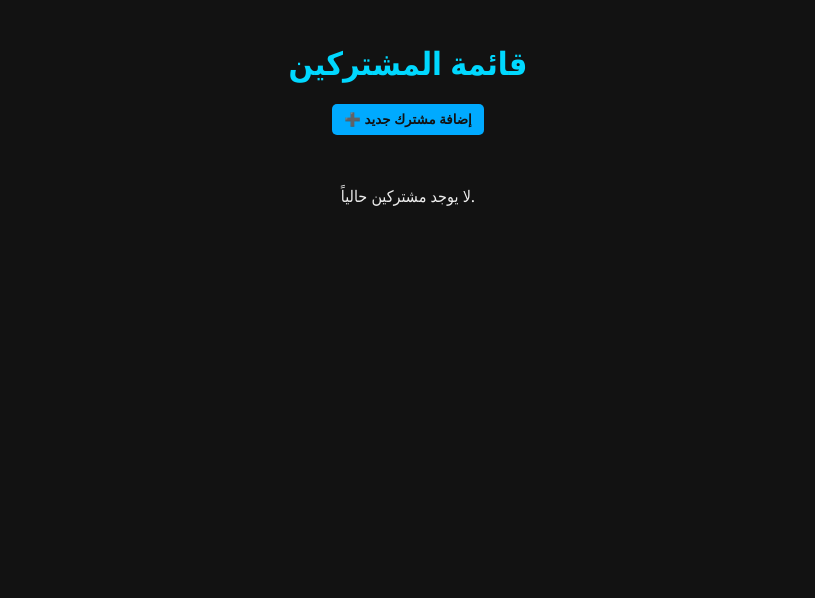
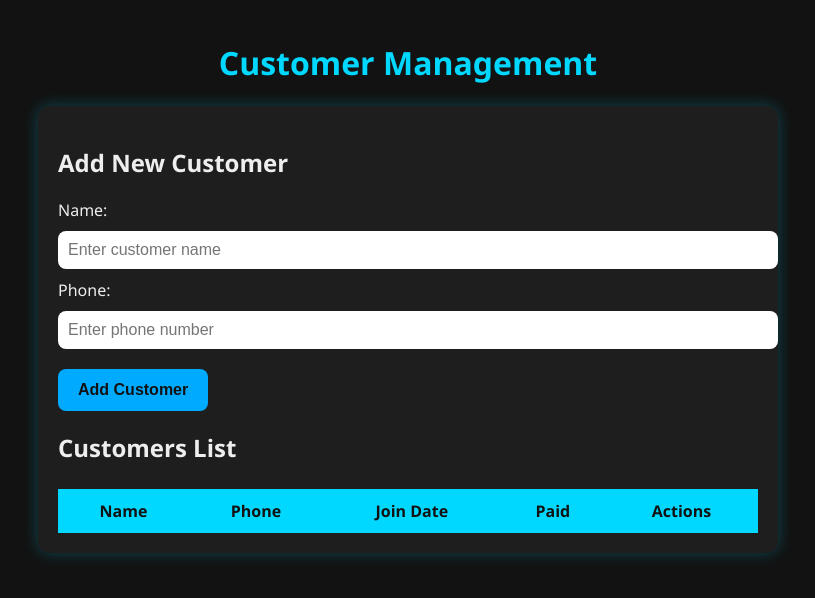
Before and after one commit to iqfadi0/Fadi-Web, a Flask app: page / in a window 1280 px wide. Shown: the top 598 px of the page, without its empty margins (232-1047 px from the left). Run offline with Flask 3, Linux system fonts and the light colour scheme; data that the repository does not hold is empty.

Commit message:
Update index.html

```diff
--- a/templates/index.html
+++ b/templates/index.html
@@ -9,108 +9,195 @@
     background-color: #121212;
     color: #eee;
     font-family: 'Segoe UI', Tahoma, Geneva, Verdana, sans-serif;
-    margin: 0; padding: 20px;
+    margin: 0;
+    padding: 20px;
   }
   h1 {
     color: #00d8ff;
-    margin-bottom: 20px;
     text-align: center;
+  }
+  .container {
+    max-width: 700px;
+    margin: auto;
+    background: #1e1e1e;
+    padding: 20px;
+    border-radius: 12px;
+    box-shadow: 0 0 15px #00d8ff44;
+  }
+  label, input {
+    display: block;
+    margin-bottom: 10px;
+  }
+  input[type="text"], input[type="tel"] {
+    width: 100%;
+    padding: 10px;
+    border-radius: 8px;
+    border: none;
+    outline: none;
+    font-size: 1rem;
+  }
+  button {
+    background-color: #00aaff;
+    border: none;
+    padding: 12px 20px;
+    color: #121212;
+    font-weight: 600;
+    font-size: 1rem;
+    border-radius: 8px;
+    cursor: pointer;
+    margin-top: 10px;
+  }
+  button:hover {
+    background-color: #008fcc;
   }
   table {
     width: 100%;
-    max-width: 700px;
-    margin: auto;
     border-collapse: collapse;
+    margin-top: 25px;
   }
   th, td {
-    border: 1px solid #00aaff;
+    border: 1px solid #00d8ff;
     padding: 10px;
     text-align: center;
   }
   th {
-    background-color: #00aaff;
+    background-color: #00d8ff;
     color: #121212;
   }
-  tr:nth-child(even) {
-    background-color: #1e1e1e;
+  .paid {
+    color: #4caf50;
+    font-weight: bold;
   }
-  .btn {
-    background-color: #00aaff;
-    color: #121212;
+  .not-paid {
+    color: #f44336;
+    font-weight: bold;
+  }
+  .btn-pay {
+    background-color: #4caf50;
+    color: white;
     border: none;
-    padding: 8px 12px;
+    padding: 6px 12px;
+    border-radius: 6px;
     cursor: pointer;
-    border-radius: 5px;
-    font-weight: 600;
   }
-  .btn:hover {
-    background-color: #008fcc;
-  }
-  .btn-danger {
-    background-color: #ff5555;
-    color: white;
-  }
-  .btn-danger:hover {
-    background-color: #cc4444;
-  }
-  .top-buttons {
-    max-width: 700px;
-    margin: 20px auto;
-    text-align: center;
-  }
-  a.button-link {
-    text-decoration: none;
-    margin: 0 10px;
+  .btn-pay:hover {
+    background-color: #388e3c;
   }
 </style>
 </head>
 <body>
-  <h1>قائمة المشتركين</h1>
+  <h1>Customer Management</h1>
+  <div class="container">
+    <h2>Add New Customer</h2>
+    <label for="name">Name:</label>
+    <input type="text" id="name" placeholder="Enter customer name" />
+    <label for="phone">Phone:</label>
+    <input type="tel" id="phone" placeholder="Enter phone number" />
+    <button onclick="addCustomer()">Add Customer</button>
 
-  <div class="top-buttons">
-    <a href="{{ url_for('add_customer') }}" class="button-link">
-      <button class="btn">➕ إضافة مشترك جديد</button>
-    </a>
+    <h2>Customers List</h2>
+    <table id="customers-table">
+      <thead>
+        <tr>
+          <th>Name</th>
+          <th>Phone</th>
+          <th>Join Date</th>
+          <th>Paid</th>
+          <th>Actions</th>
+        </tr>
+      </thead>
+      <tbody id="customers-body">
+      </tbody>
+    </table>
   </div>
 
-  {% if customers %}
-  <table>
-    <thead>
-      <tr>
-        <th>الاسم</th>
-        <th>تاريخ الاشتراك</th>
-        <th>حالة الدفع</th>
-        <th>الإجراءات</th>
-      </tr>
-    </thead>
-    <tbody>
-      {% for name, info in customers.items() %}
-      <tr>
-        <td>{{ name }}</td>
-        <td>{{ info.join_date }}</td>
+<script>
+  async function fetchCustomers() {
+    const res = await fetch('/customers');
+    const data = await res.json();
+    const tbody = document.getElementById('customers-body');
+    tbody.innerHTML = '';
+
+    for (const name in data) {
+      const customer = data[name];
+      const tr = document.createElement('tr');
+
+      tr.innerHTML = `
+        <td>${name}</td>
+        <td>${customer.phone}</td>
+        <td>${customer.join_date}</td>
+        <td class="${customer.paid ? 'paid' : 'not-paid'}">${customer.paid ? '✅ Paid' : '❌ Not Paid'}</td>
         <td>
-          {% if info.paid %}
-            ✅ مدفوع
-          {% else %}
-            ❌ غير مدفوع
-          {% endif %}
+          ${customer.paid ? '' : `<button class="btn-pay" onclick="confirmPayment('${name}')">Confirm Payment</button>`}
+          <button onclick="deleteCustomer('${name}')">Delete</button>
         </td>
-        <td>
-          {% if not info.paid %}
-          <form style="display:inline;" method="post" action="{{ url_for('confirm_payment', name=name) }}">
-            <button class="btn" type="submit">تأكيد الدفع</button>
-          </form>
-          {% endif %}
-          <form style="display:inline;" method="post" action="{{ url_for('delete_customer', name=name) }}" onsubmit="return confirm('هل أنت متأكد من حذف هذا المشترك؟');">
-            <button class="btn btn-danger" type="submit">حذف</button>
-          </form>
-        </td>
-      </tr>
-      {% endfor %}
-    </tbody>
-  </table>
-  {% else %}
-  <p style="text-align:center; margin-top: 50px;">لا يوجد مشتركين حالياً.</p>
-  {% endif %}
+      `;
+      tbody.appendChild(tr);
+    }
+  }
+
+  async function addCustomer() {
+    const name = document.getElementById('name').value.trim();
+    const phone = document.getElementById('phone').value.trim();
+
+    if (!name || !phone) {
+      alert('Please enter both name and phone');
+      return;
+    }
+
+    const res = await fetch('/add_customer', {
+      method: 'POST',
+      headers: {'Content-Type': 'application/json'},
+      body: JSON.stringify({name, phone})
+    });
+    const data = await res.json();
+
+    if (res.ok) {
+      alert(data.message);
+      document.getElementById('name').value = '';
+      document.getElementById('phone').value = '';
+      fetchCustomers();
+    } else {
+      alert(data.error);
+    }
+  }
+
+  async function deleteCustomer(name) {
+    if (!confirm(`Are you sure you want to delete customer: ${name}?`)) return;
+
+    const res = await fetch('/delete_customer', {
+      method: 'POST',
+      headers: {'Content-Type': 'application/json'},
+      body: JSON.stringify({name})
+    });
+    const data = await res.json();
+
+    if (res.ok) {
+      alert(data.message);
+      fetchCustomers();
+    } else {
+      alert(data.error);
+    }
+  }
+
+  async function confirmPayment(name) {
+    const res = await fetch('/confirm_payment', {
+      method: 'POST',
+      headers: {'Content-Type': 'application/json'},
+      body: JSON.stringify({name})
+    });
+    const data = await res.json();
+
+    if (res.ok) {
+      alert(data.message);
+      fetchCustomers();
+    } else {
+      alert(data.error);
+    }
+  }
+
+  // Load customers list on page load
+  window.onload = fetchCustomers;
+</script>
 </body>
 </html>
```
